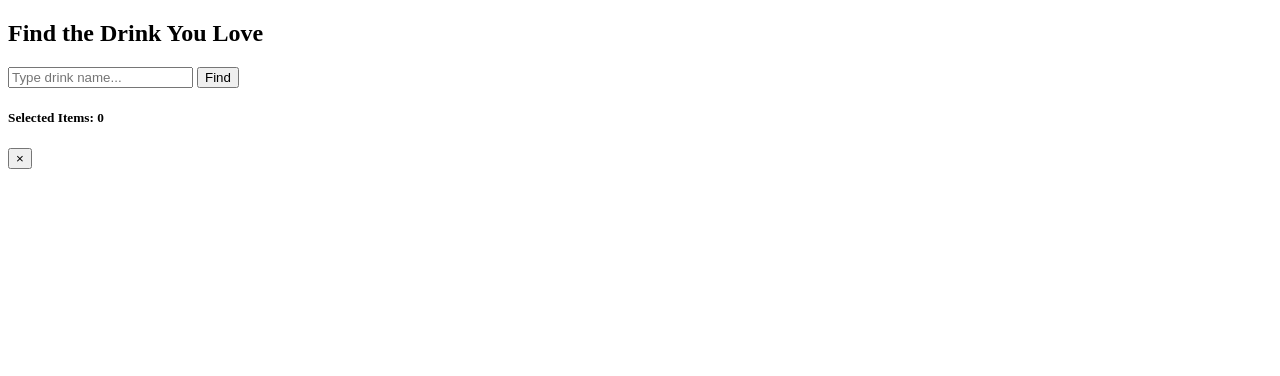
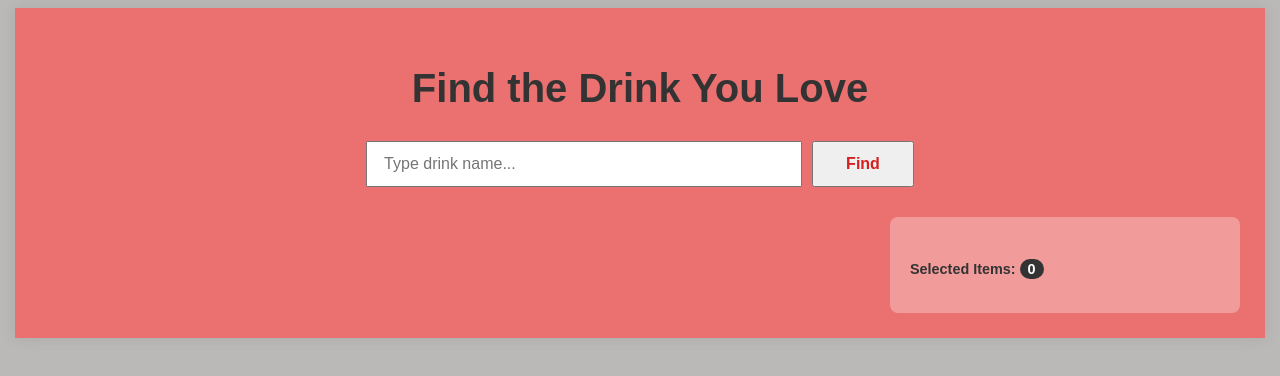
Before and after one commit to aitchwas/Buy-Drink, a plain HTML site: page index.html in a window 1280 px wide. Drawn offline with Linux system fonts and the light colour scheme; some packages are replaced by stand-ins of ours; a script that the page names is missing.

Commit message:
index.html

```diff
--- a/Project.html
+++ b/index.html
@@ -4,7 +4,7 @@
   <meta charset="UTF-8" />
   <meta name="viewport" content="width=device-width, initial-scale=1.0" />
   <title>Beverage Browser</title>
-  <link rel="stylesheet" href="cla.css" />
+  <link rel="stylesheet" href="Project.css" />
   <script src="https://cdn.jsdelivr.net/npm/sweetalert2@11"></script>
 </head>
 <body>
@@ -39,6 +39,6 @@
       <div id="infoBody" class="modal-body"></div>
     </div>
   </div>
-  <script src="cla.js"></script>
+  <script src="Project.js"></script>
 </body>
 </html>
```
